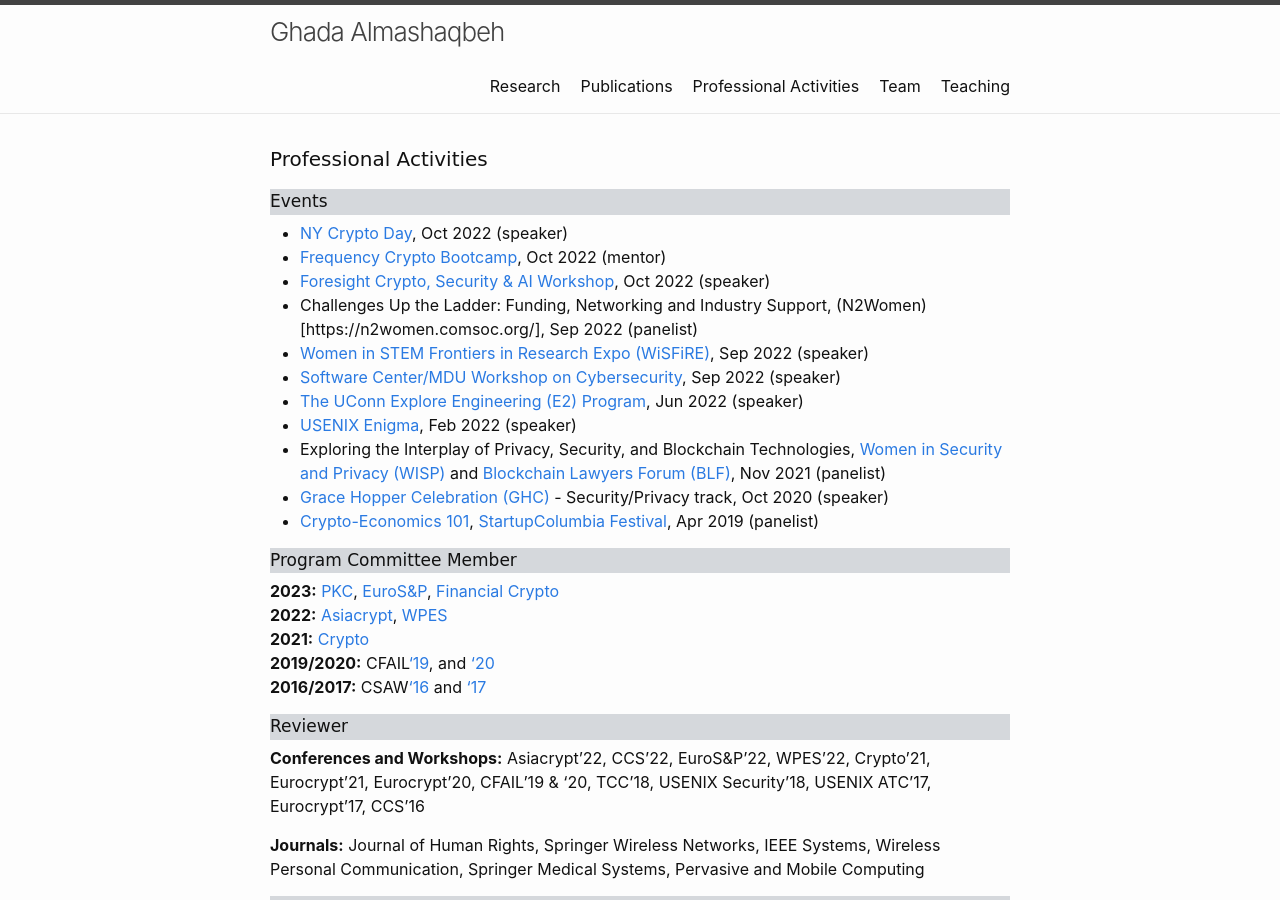
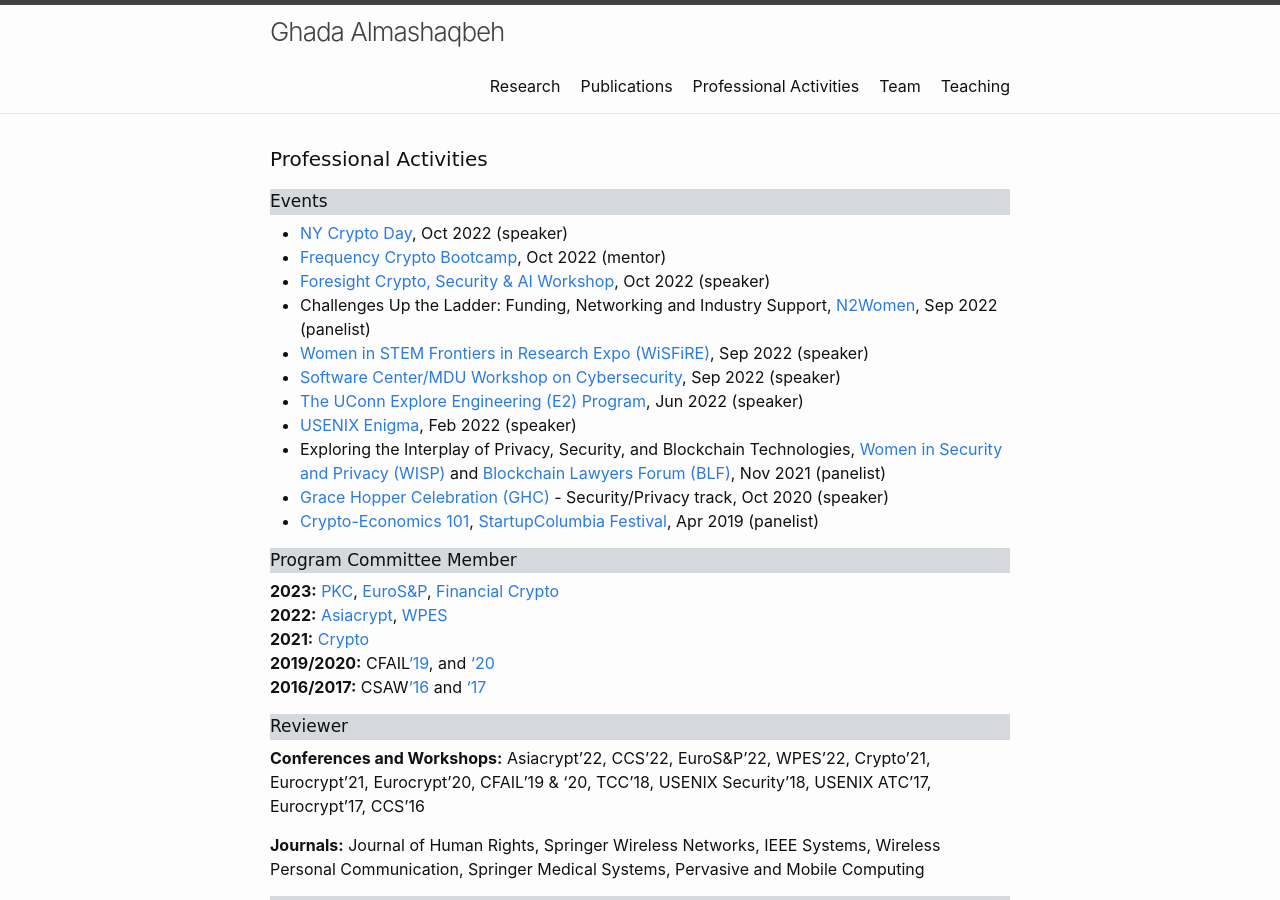
Before and after one commit to GhadaAlmashaqbeh/GhadaAlmashaqbeh.github.io, a Jekyll site: the page built from 03-talks.md, in a window 1280 px wide and 900 px high. Built offline with Jekyll 4.4.1, drawn with Linux system fonts in a browser that asks for light colours.

```diff
--- a/03-talks.md
+++ b/03-talks.md
@@ -11,7 +11,7 @@
 * [NY Crypto Day](https://nycryptoday.wordpress.com/2022/09/), Oct 2022 (speaker) <br/>
 * [Frequency Crypto Bootcamp](https://frequency.pillar.vc/crypto/), Oct 2022 (mentor) <br/>
 * [Foresight Crypto, Security & AI Workshop](https://foresight.org/crypto-workshop/), Oct 2022 (speaker) <br/>
-* Challenges Up the Ladder: Funding, Networking and Industry Support, (N2Women)[https://n2women.comsoc.org/], Sep 2022 (panelist) <br/>
+* Challenges Up the Ladder: Funding, Networking and Industry Support, [N2Women](https://n2women.comsoc.org/), Sep 2022 (panelist) <br/>
 * [Women in STEM Frontiers in Research Expo (WiSFiRE)](https://www.eventbrite.com/e/wisfire-2022-women-in-stem-frontiers-in-research-expo-registration-410823563337), Sep 2022 (speaker) <br/>
 * [Software Center/MDU Workshop on Cybersecurity](https://www.software-center.se/event/ws_cybersecurity_mdu/), Sep 2022 (speaker) <br/>
 * [The UConn Explore Engineering (E2) Program](https://inclusion.engr.uconn.edu/explore-engineering/), Jun 2022 (speaker) <br/>
```
